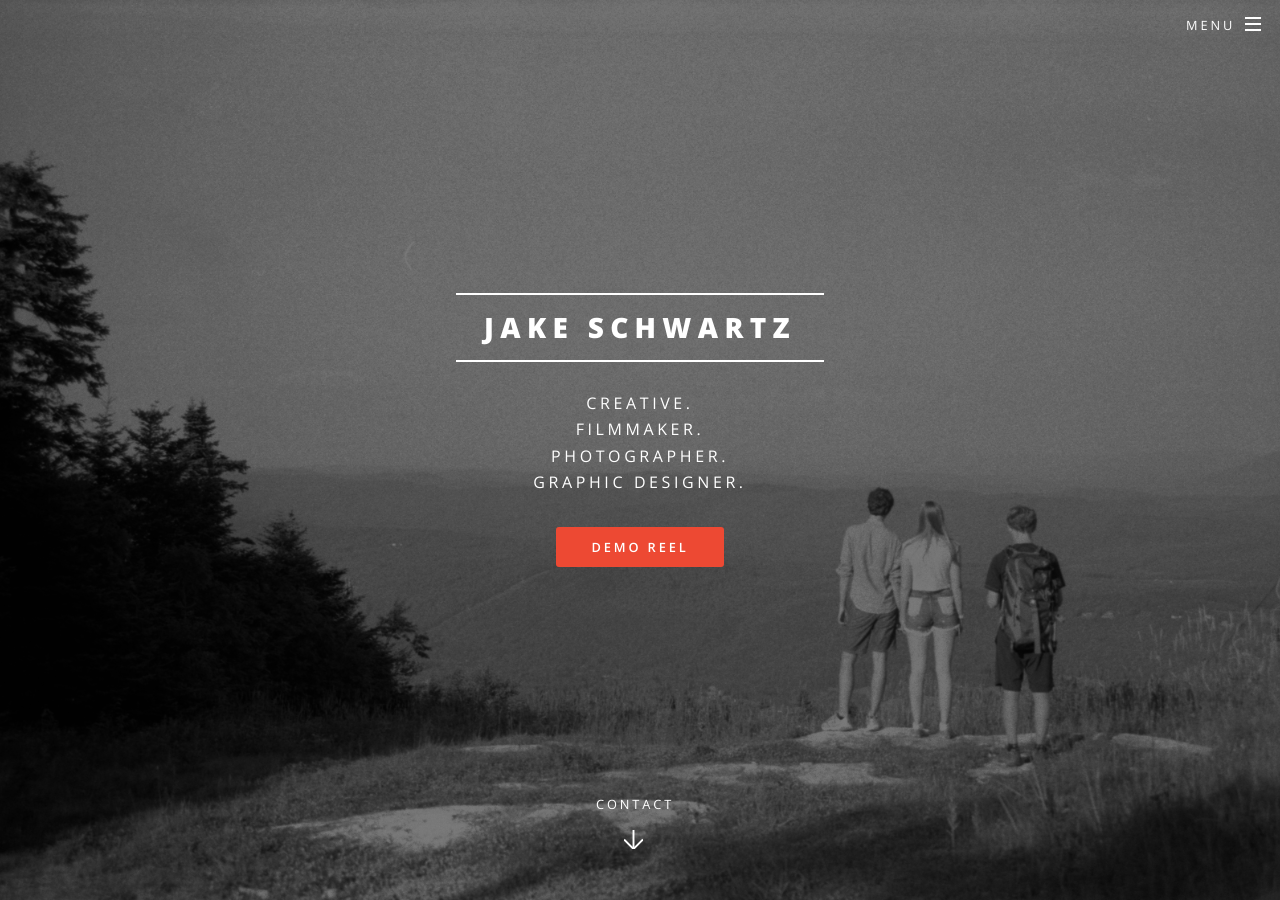
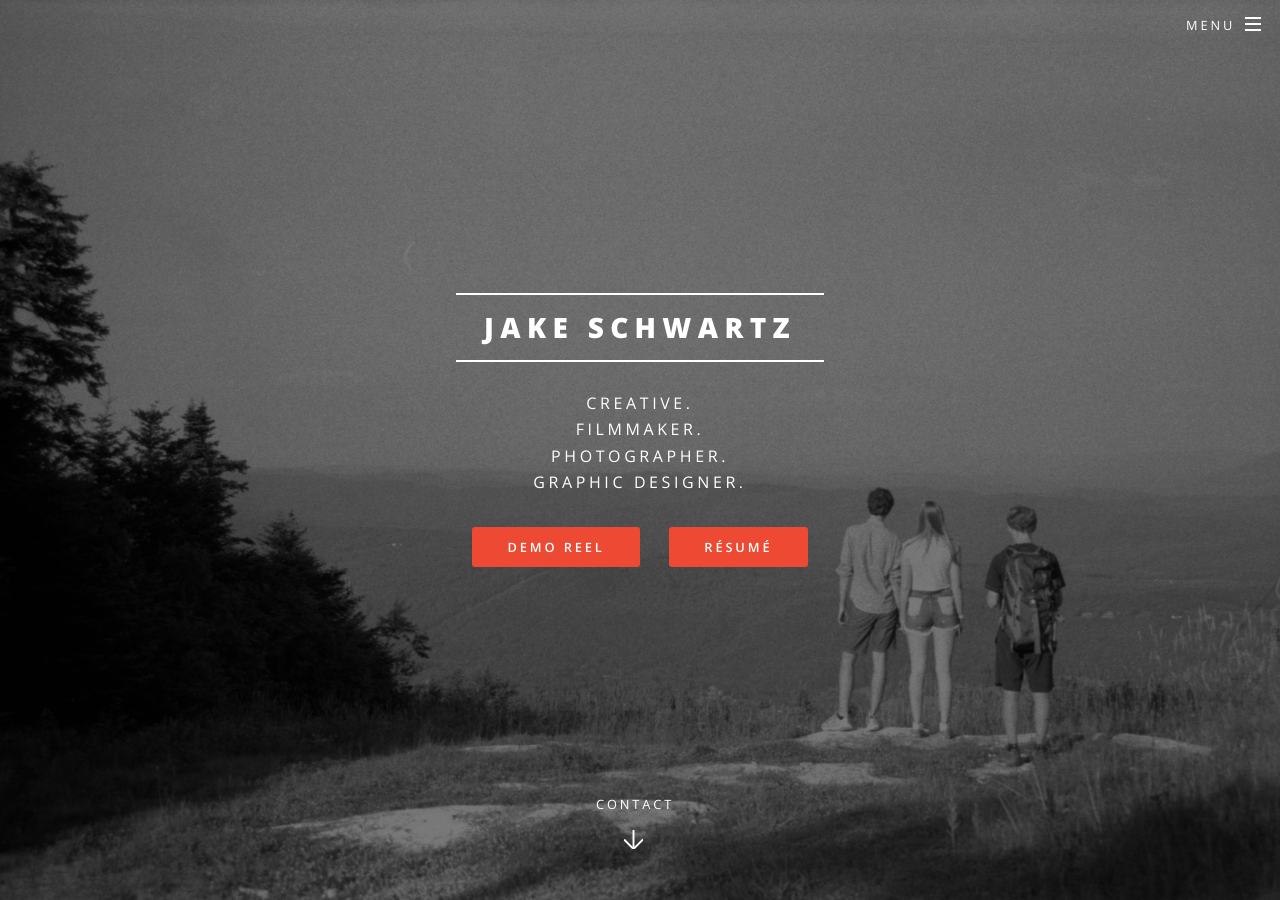
Before and after one commit to eturk/schwartzjake.com, a Jekyll site: the page built from home.markdown, in a window 1280 px wide and 900 px high. Built offline with Jekyll 4.4.1, drawn with Linux system fonts in a browser that asks for light colours.

Commit message:
resume button.

```diff
--- a/_layouts/landing.html
+++ b/_layouts/landing.html
@@ -8,6 +8,7 @@ layout: default
     {{ content }}
     <ul class="actions">
       <li><a href="{{ page.reel_url }}" class="button special popup-reel">Demo Reel</a></li>
+      <li><a href="{{ page.resume_url }}" class="button special" target="_blank">Résumé</a></li>
     </ul>
   </div>
   <a href="#footer" class="more scrolly">Contact</a>
--- a/home.markdown
+++ b/home.markdown
@@ -3,6 +3,7 @@ title: Home
 permalink: "/"
 position: 0
 reel_url: https://www.youtube.com/watch?v=vm3jB-wZzcI
+resume_url: http://google.com
 ---
 
 Creative.
```
